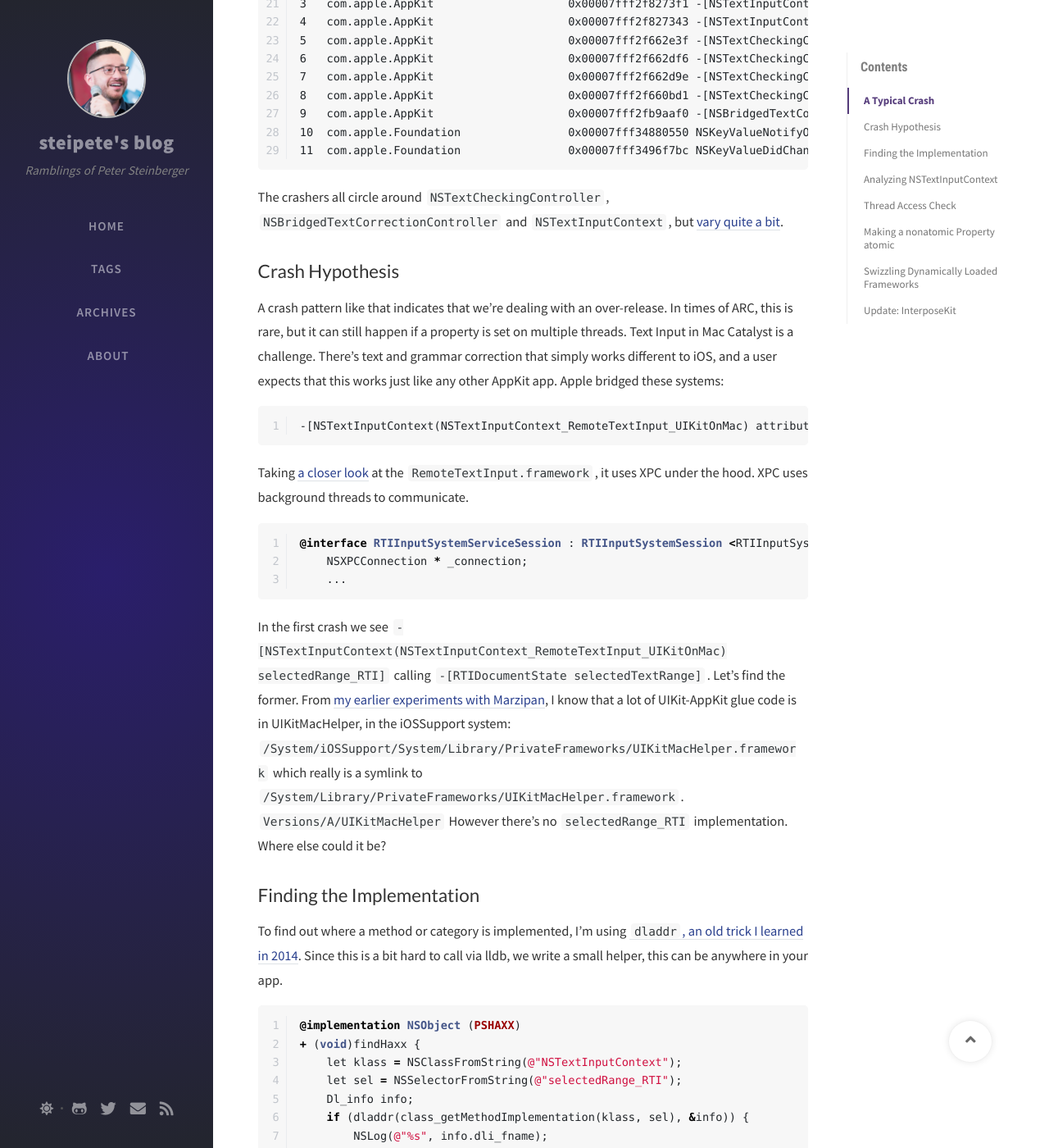
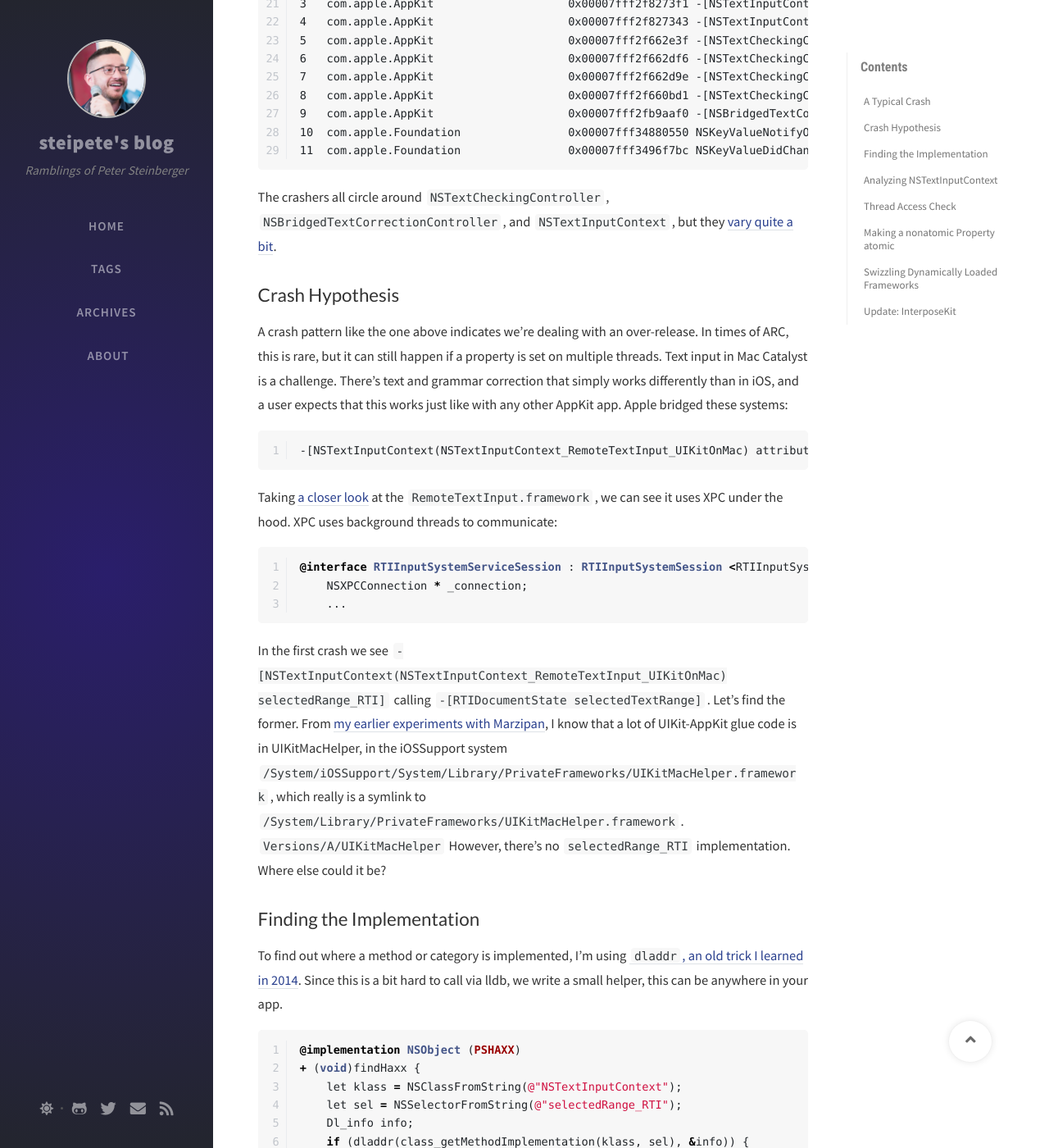
Before and after one commit to steipete/steipete.com, a Jekyll site: the page built from _posts/2020-05-30-mac-catalyst-crash-hunt.md, in a window 1280 px wide and 1400 px high, scrolled down 906 px. Shown: the whole window at 82% size. Built offline with Jekyll 4.4.1, drawn with Linux system fonts in a browser that asks for light colours; nearby versions of some CDN libraries; comment, search, counter and statistics services are not loaded; some of the changed text lies outside the part shown.

Commit message:
Read up to 60

````diff
--- a/_posts/2020-05-30-mac-catalyst-crash-hunt.md
+++ b/_posts/2020-05-30-mac-catalyst-crash-hunt.md
@@ -1,7 +1,7 @@
 ---
 layout: post
-title:  "The Great Mac Catalyst Text Input Crash Hunt"
-date:   2020-05-30 00:00:00 +0200
+title: "The Great Mac Catalyst Text Input Crash Hunt"
+date: 2020-05-30 00:00:00 +0200
 tags: iOS development hacks
 image: /assets/img/2020/catalyst-crash-fix/RTIInputSystemSession-documentState.png
 ---
@@ -10,7 +10,7 @@
 div.post-content > img:first-child { display:none; }
 </style>
 
-As of macOS 10.15.4, text input in Mac Catalyst apps sometimes crashes. I've noticed this a lot in [Twitter for Mac](https://apps.apple.com/us/app/twitter/id1482454543?mt=12), however we also seen crash reports for [PDF Viewer for Mac](https://pdfviewer.io). My hope was that Apple would fix this in 10.15.5, but now the release is out and things are still crashing, so let's fix this ourselves:
+As of macOS 10.15.4, text input in Mac Catalyst apps sometimes crashes. I've noticed this a lot in [Twitter for Mac](https://apps.apple.com/us/app/twitter/id1482454543?mt=12), however, we also saw crash reports for [PDF Viewer for Mac](https://pdfviewer.io). My hope was Apple would fix this in 10.15.5, but now the release is out and things are still crashing, so let's fix this ourselves.
 
 ## A Typical Crash
 
@@ -48,17 +48,17 @@
 11  com.apple.Foundation          	0x00007fff3496f7bc NSKeyValueDidChange + 437
 ```
 
-The crashers all circle around `NSTextCheckingController`, `NSBridgedTextCorrectionController` and `NSTextInputContext`, but [vary quite a bit](https://gist.github.com/steipete/7a125b20cce461bf9a072dfacd805507).
+The crashers all circle around `NSTextCheckingController`, `NSBridgedTextCorrectionController`, and `NSTextInputContext`, but they [vary quite a bit](https://gist.github.com/steipete/7a125b20cce461bf9a072dfacd805507).
 
 ## Crash Hypothesis
 
-A crash pattern like that indicates that we're dealing with an over-release. In times of ARC, this is rare, but it can still happen if a property is set on multiple threads. Text Input in Mac Catalyst is a challenge. There's text and grammar correction that simply works different to iOS, and a user expects that this works just like any other AppKit app. Apple bridged these systems:
+A crash pattern like the one above indicates we're dealing with an over-release. In times of ARC, this is rare, but it can still happen if a property is set on multiple threads. Text input in Mac Catalyst is a challenge. There's text and grammar correction that simply works differently than in iOS, and a user expects that this works just like with any other AppKit app. Apple bridged these systems:
 
 ```
 -[NSTextInputContext(NSTextInputContext_RemoteTextInput_UIKitOnMac) attributedString_RTI]
 ```
 
-Taking [a closer look](https://github.com/nst/iOS-Runtime-Headers/blob/master/PrivateFrameworks/RemoteTextInput.framework/RTIInputSystemServiceSession.h) at the `RemoteTextInput.framework`, it uses XPC under the hood. XPC uses background threads to communicate.
+Taking [a closer look](https://github.com/nst/iOS-Runtime-Headers/blob/master/PrivateFrameworks/RemoteTextInput.framework/RTIInputSystemServiceSession.h) at the `RemoteTextInput.framework`, we can see it uses XPC under the hood. XPC uses background threads to communicate:
 
 ```objc
 @interface RTIInputSystemServiceSession : RTIInputSystemSession <RTIInputSystemPayloadDelegate, RTIInputSystemSessionProtocol> {
@@ -66,7 +66,7 @@
     ...
 ```
 
-In the first crash we see `-[NSTextInputContext(NSTextInputContext_RemoteTextInput_UIKitOnMac) selectedRange_RTI]` calling `-[RTIDocumentState selectedTextRange]`. Let's find the former. From [my earlier experiments with Marzipan](https://pspdfkit.com/blog/2018/porting-ios-apps-to-mac-marzipan-iosmac-uikit-appkit/), I know that a lot of UIKit-AppKit glue code is in UIKitMacHelper, in the iOSSupport system: `/System/iOSSupport/System/Library/PrivateFrameworks/UIKitMacHelper.framework` which really is a symlink to `/System/Library/PrivateFrameworks/UIKitMacHelper.framework`. `Versions/A/UIKitMacHelper` However there's no `selectedRange_RTI` implementation. Where else could it be?
+In the first crash we see `-[NSTextInputContext(NSTextInputContext_RemoteTextInput_UIKitOnMac) selectedRange_RTI]` calling `-[RTIDocumentState selectedTextRange]`. Let's find the former. From [my earlier experiments with Marzipan](https://pspdfkit.com/blog/2018/porting-ios-apps-to-mac-marzipan-iosmac-uikit-appkit/), I know that a lot of UIKit-AppKit glue code is in UIKitMacHelper, in the iOSSupport system `/System/iOSSupport/System/Library/PrivateFrameworks/UIKitMacHelper.framework`, which really is a symlink to `/System/Library/PrivateFrameworks/UIKitMacHelper.framework`. `Versions/A/UIKitMacHelper` However, there's no `selectedRange_RTI` implementation. Where else could it be?
 
 ## Finding the Implementation
 
````
